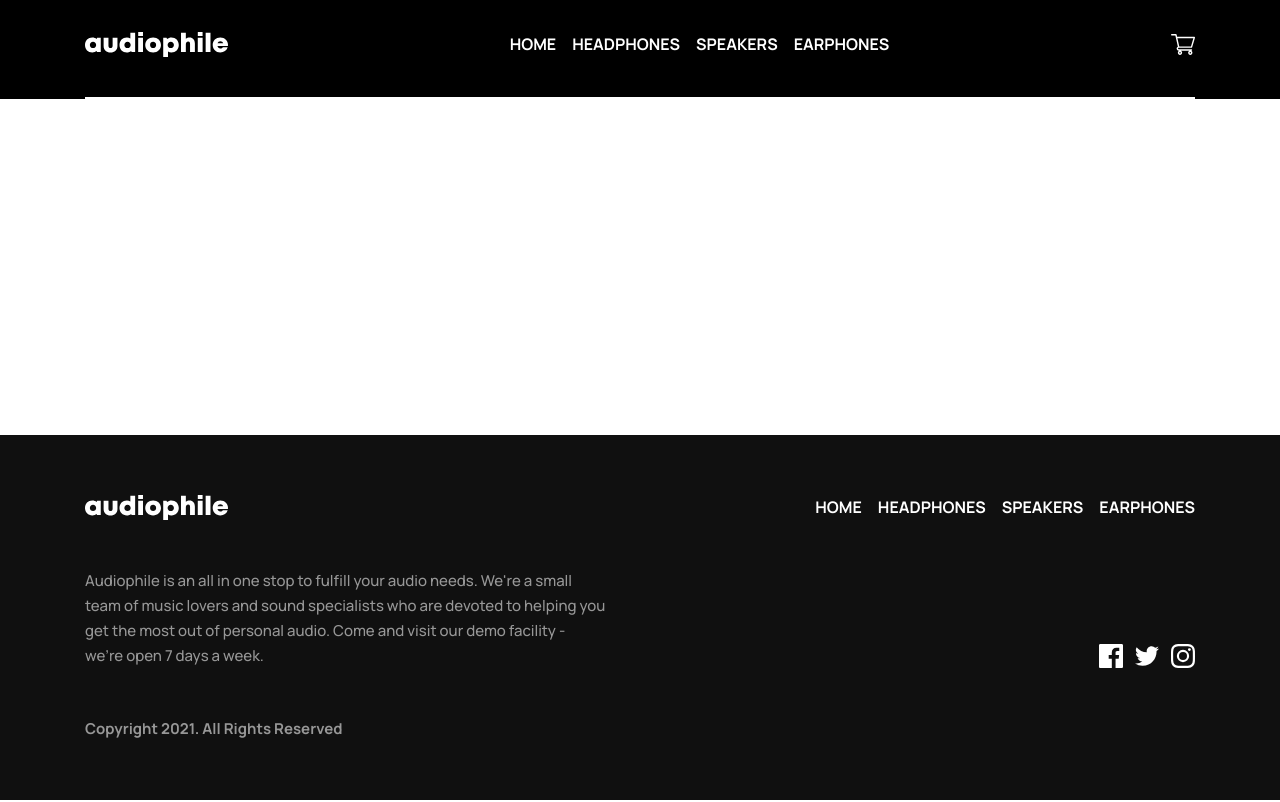
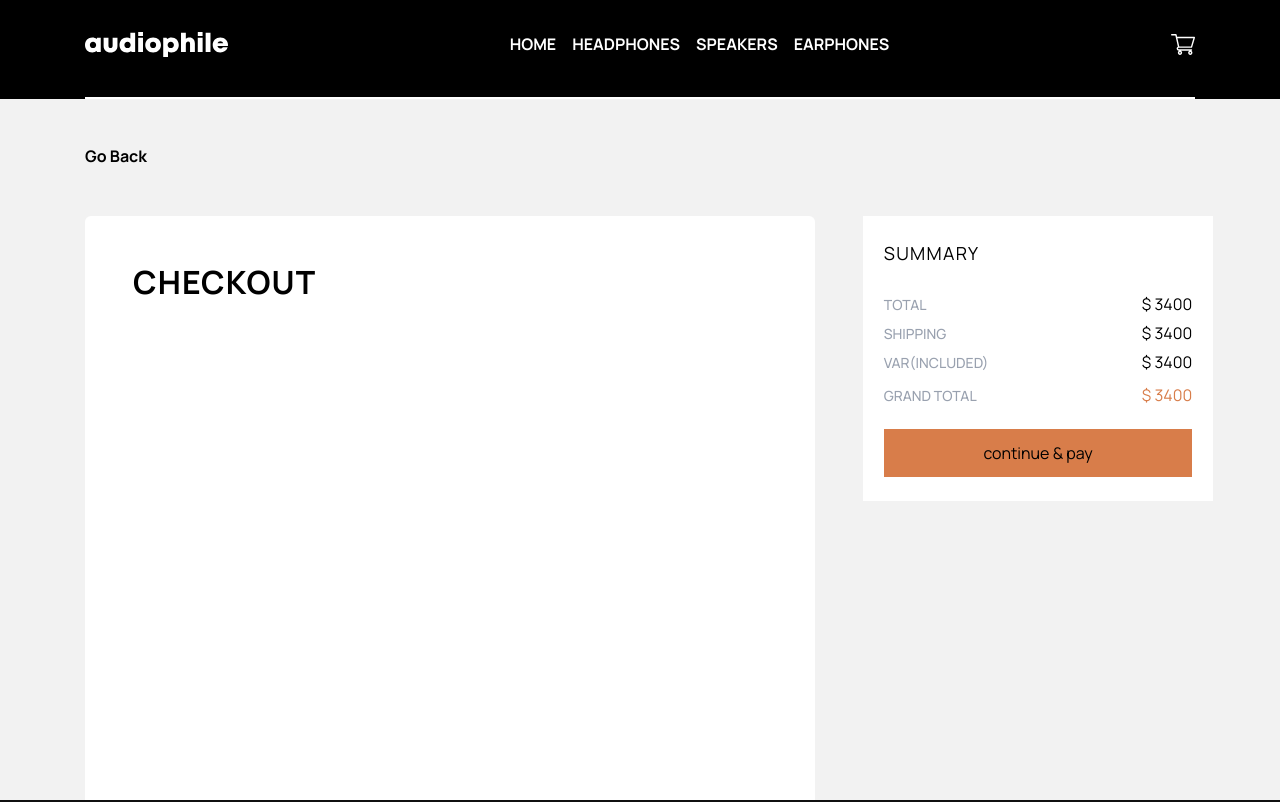
Before and after one commit to BigDahn/audiophile, a Next.js app: page /checkout in a window 1280 px wide. Shown: the top 802 px of the page. Built offline with nearby package versions, Linux system fonts and the light colour scheme.

Commit message:
checkout page 40%

```diff
--- a/app/_components/CartItemList.js
+++ b/app/_components/CartItemList.js
@@ -2,6 +2,9 @@
 
 import Image from "next/image";
 import { useCart } from "../_context/CartContainer";
+import { reduce } from "../_lib/reduceFunction";
+import Modal from "../_ui/modal";
+import Link from "next/link";
 
 function CartItemList() {
   const { cart } = useCart();
@@ -16,8 +19,9 @@ function CartItemList() {
         <section className="flex flex-col gap-4">
           {cart.map((cart) => {
             const { image, name, price, quantity } = cart;
-
-            console.log(name.split(" "));
+            console.log(name);
+            const set = name.split(" ");
+            console.log();
             return (
               <div
                 key={name}
@@ -27,8 +31,12 @@ function CartItemList() {
                   {" "}
                   <Image width={64} height={64} alt="image" src={image} />
                   <div>
-                    <h3>{name.split(" ")[0]}</h3>
-                    <h5>$ {price}</h5>
+                    <h3 className="font-bold">
+                      {set.splice(0, set.length - 1).join(" ")}
+                    </h3>
+                    <h5 className="font-bold text-[14px] leading-[25px] tracking-[0px] text-gray-400">
+                      $ {new Intl.NumberFormat().format(price)}
+                    </h5>
                   </div>
                 </div>
                 <div className="w-[96px] h-[32px] bg-[#F1F1F1] flex items-center justify-between px-3">
@@ -41,12 +49,19 @@ function CartItemList() {
           })}
         </section>
         <div className="flex justify-between items-center uppercase">
-          <h3>Total</h3>
-          <h5>$ 4000</h5>
+          <h3 className="font-bold text-[15px] leading-[25px] tracking-[0px] text-gray-400">
+            Total
+          </h3>
+          <h5 className="font-bold text-[18px]">$ {reduce(cart)}</h5>
         </div>
-        <button className="bg-[#D87D4A] py-2 text-white uppercase font-bold">
-          checkout
-        </button>
+        <Modal.Button>
+          <Link
+            href="/checkout"
+            className="bg-[#D87D4A] py-2 text-white uppercase font-bold text-center"
+          >
+            checkout
+          </Link>
+        </Modal.Button>
       </div>
     </main>
   );
--- /dev/null
+++ b/app/_components/CartSummary.js
@@ -0,0 +1,75 @@
+"use client";
+
+import Image from "next/image";
+import { useCart } from "../_context/CartContainer";
+
+function CartSummary() {
+  const { cart } = useCart();
+  return (
+    <main className="bg-white py-[1.5em] px-[1.3em] w-[350px] flex flex-col gap-[1.3em] ">
+      <h3 className="text-bold text-[18px] tracking-[1.29px] uppercase">
+        Summary
+      </h3>
+      {cart.map((cart) => {
+        const { image, name, quantity, price } = cart;
+        const set = name.split(" ");
+        return (
+          <div
+            key={name}
+            className=" h-[64px] flex gap-2 items-start justify-between"
+          >
+            <div className="flex items-center gap-3">
+              {" "}
+              <Image width={64} height={64} alt="image" src={image} />
+              <div>
+                <h3 className="font-bold">
+                  {set.splice(0, set.length - 1).join(" ")}
+                </h3>
+                <h5 className="font-bold text-[14px] leading-[25px] tracking-[0px] text-gray-400">
+                  $ {new Intl.NumberFormat().format(price)}
+                </h5>
+              </div>
+            </div>
+            <div>
+              <h3>x{quantity}</h3>
+            </div>
+          </div>
+        );
+      })}
+      <section className="flex flex-col gap-2 pt-1">
+        <div className="flex flex-col gap-1">
+          <div className="flex justify-between items-center">
+            <h3 className="uppercase text-[14px] leading-[25px] text-gray-400 font-medium">
+              Total
+            </h3>
+            <h3>$ 3400</h3>
+          </div>
+          <div className="flex justify-between items-center">
+            <h3 className="uppercase text-[14px] leading-[25px] text-gray-400 font-medium">
+              shipping
+            </h3>
+            <h3>$ 3400</h3>
+          </div>
+          <div className="flex justify-between items-center">
+            <h3 className="uppercase text-[14px] leading-[25px] text-gray-400 font-medium">
+              var(included)
+            </h3>
+            <h3>$ 3400</h3>
+          </div>
+        </div>
+        <div className="flex justify-between items-center">
+          <h3 className="uppercase text-[14px] leading-[25px] text-gray-400 font-medium">
+            grand total
+          </h3>
+          <h3 className="text-[#D87D4A]">$ 3400</h3>
+        </div>
+      </section>
+
+      <button className=" h-[48px] bg-[#D87D4A] flex justify-center items-center">
+        continue & pay
+      </button>
+    </main>
+  );
+}
+
+export default CartSummary;
--- /dev/null
+++ b/app/_components/Checkout.js
@@ -0,0 +1,13 @@
+import React from "react";
+
+function Checkout() {
+  return (
+    <main className="w-[730px] bg-white px-[3em] py-[3em] rounded-md h-[1126px]">
+      <h3 className="uppercase font-bold text-[32px] leading-[36px] tracking-[1.14px]">
+        checkout
+      </h3>
+    </main>
+  );
+}
+
+export default Checkout;
--- a/app/_components/EmptyCart.js
+++ b/app/_components/EmptyCart.js
@@ -20,10 +20,7 @@ function EmptyCart() {
             Browse our categories and discover our best deals!
           </p>
           <Modal.Button>
-            <button
-              className="w-[160px] mt-2 h-[48px] bg-[#D87D4A] text-white  text-[13px] font-bold tracking-[1px] flex items-center justify-center uppercase "
-              // onClick={() => alert("sdsd")}
-            >
+            <button className="w-[160px] mt-2 h-[48px] bg-[#D87D4A] text-white  text-[13px] font-bold tracking-[1px] flex items-center justify-center uppercase ">
               start shopping
             </button>
           </Modal.Button>
--- /dev/null
+++ b/app/_lib/reduceFunction.js
@@ -0,0 +1,7 @@
+export function reduce(data) {
+  return new Intl.NumberFormat().format(
+    data.reduce((curr, acc) => {
+      return acc.quantity * acc.price + curr;
+    }, 0)
+  );
+}
--- a/app/_styles/global.css
+++ b/app/_styles/global.css
@@ -1,6 +1,8 @@
 @import 'tailwindcss';
-
-
+/*
+body{
+    background-color: #F2F2F2;
+} */
 
 .loader {
     width: 48px;
--- a/app/checkout/page.js
+++ b/app/checkout/page.js
@@ -1,7 +1,33 @@
 import React from "react";
+import NavigateBack from "../_components/NavigateBack";
+import EmptyCart from "../_components/EmptyCart";
+import Modal from "../_ui/modal";
+import Checkout from "../_components/Checkout";
+import CartSummary from "../_components/CartSummary";
 
 function page() {
-  return <div>checkout</div>;
+  return (
+    <main className="w-screen bg-[#F2F2F2] h-screen ">
+      <section className=" max-w-[1110px] mx-auto flex flex-col  py-[9em] gap-[3em]">
+        <NavigateBack />
+        <section className="flex gap-[3em] justify-between items-start">
+          <div>
+            <Checkout />
+          </div>
+          <div>
+            <CartSummary />
+          </div>
+        </section>
+      </section>
+    </main>
+  );
 }
 
 export default page;
+{
+  /* <div>
+  <Modal>
+    <EmptyCart />
+  </Modal>
+</div>; */
+}
```
